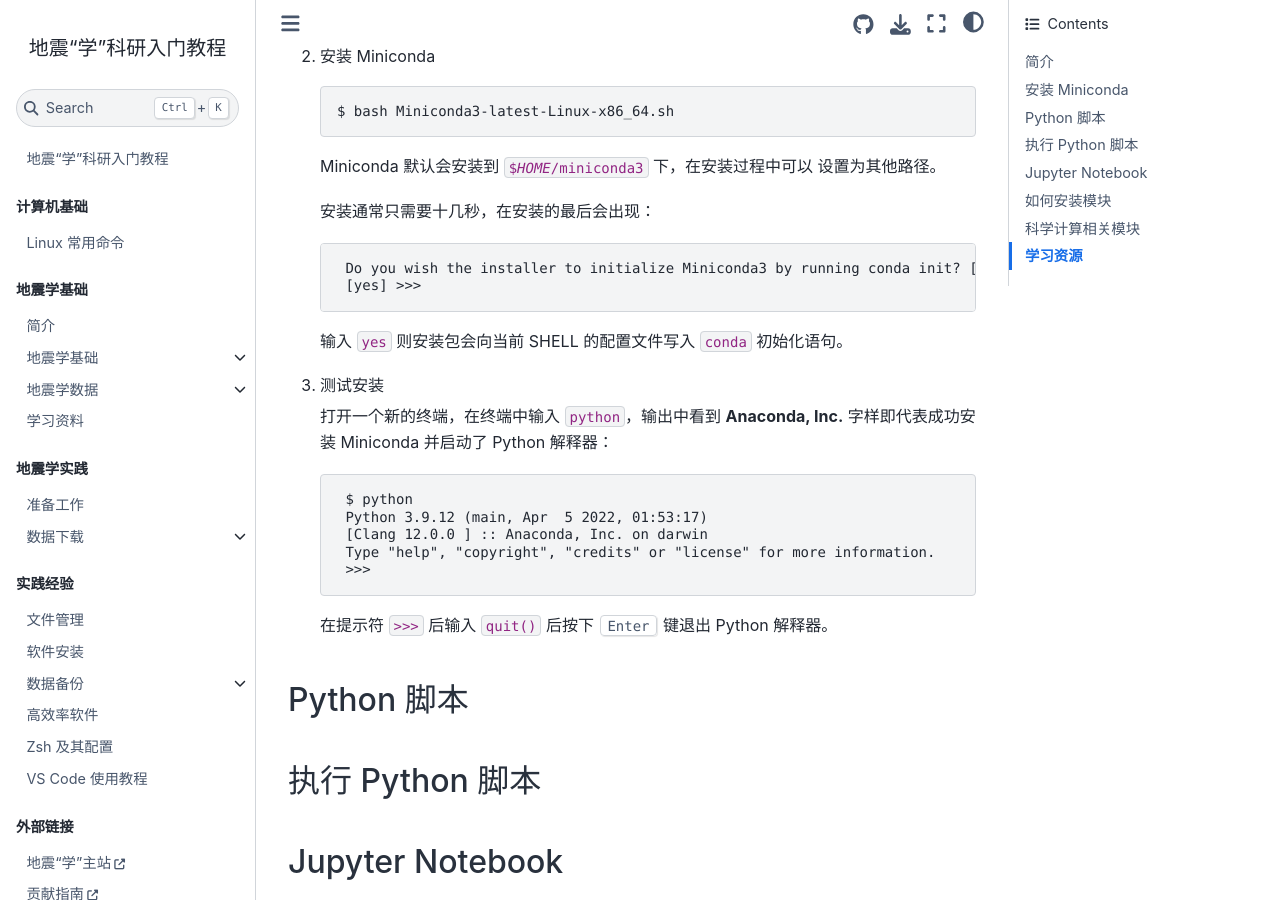
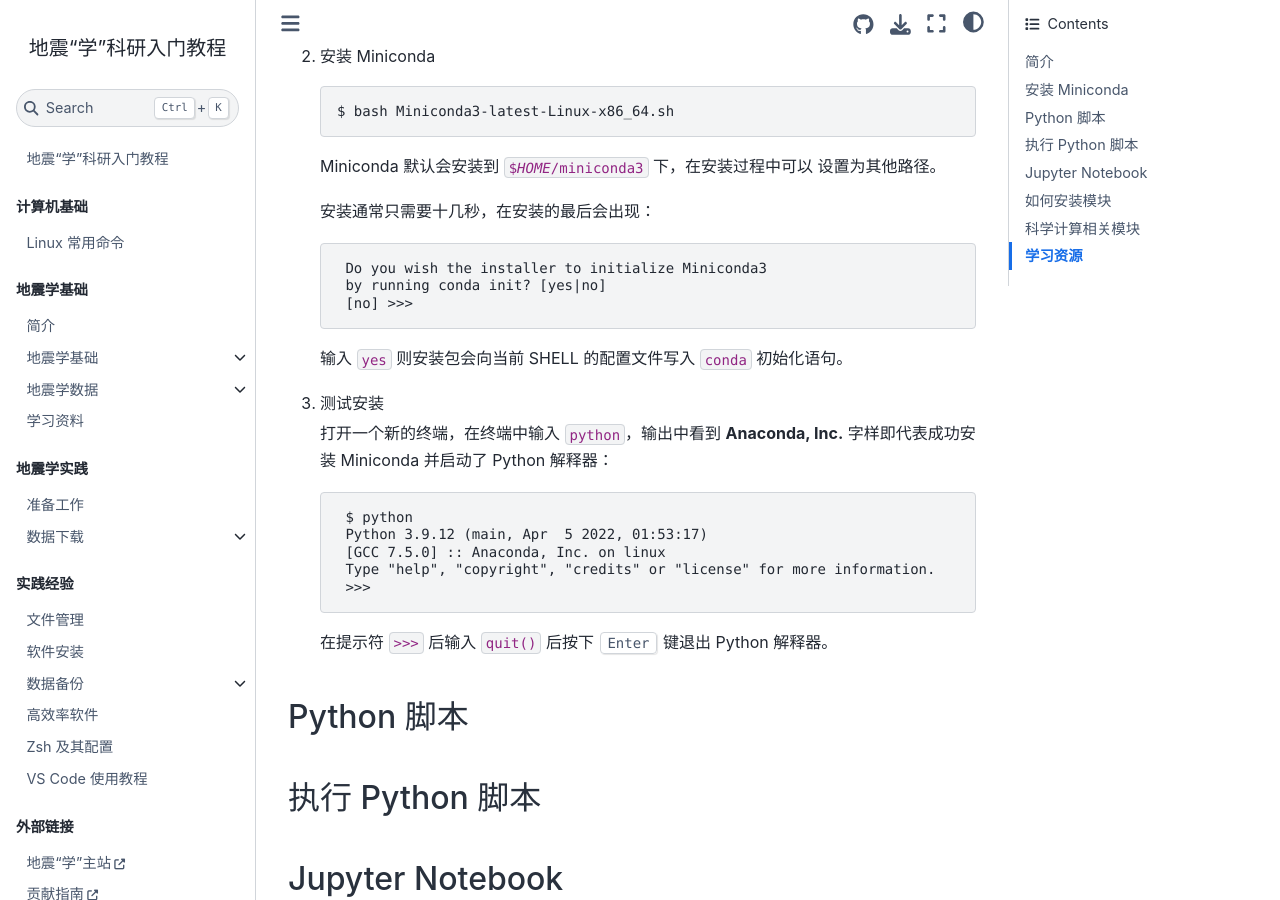
Before and after one commit to seismo-learn/seismology101, a Jupyter Book: the page built from source/programming/python.md, in a window 1280 px wide and 900 px high, scrolled down 770 px. Built offline with Jupyter Book 1.0.4 settings and Sphinx 7.4.7 and the Sphinx Book theme 1.1.4, drawn with Linux system fonts in a browser that asks for light colours; pages that are not in the unit, such as notebooks, are missing from menus.

Commit message:
Apply suggestions from code review

```diff
--- a/source/programming/python.md
+++ b/source/programming/python.md
@@ -66,8 +66,9 @@ Miniconda
 
    安装通常只需要十几秒，在安装的最后会出现：
 
-        Do you wish the installer to initialize Miniconda3 by running conda init? [yes|no]
-        [yes] >>>
+        Do you wish the installer to initialize Miniconda3
+        by running conda init? [yes|no]
+        [no] >>>
 
    输入 `yes` 则安装包会向当前 SHELL 的配置文件写入 `conda` 初始化语句。
 
@@ -78,7 +79,7 @@ Miniconda
 
         $ python
         Python 3.9.12 (main, Apr  5 2022, 01:53:17)
-        [Clang 12.0.0 ] :: Anaconda, Inc. on darwin
+        [GCC 7.5.0] :: Anaconda, Inc. on linux
         Type "help", "copyright", "credits" or "license" for more information.
         >>>
 
```
